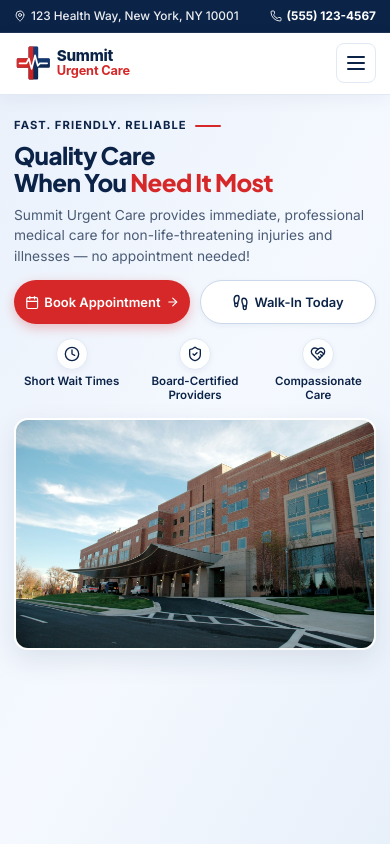
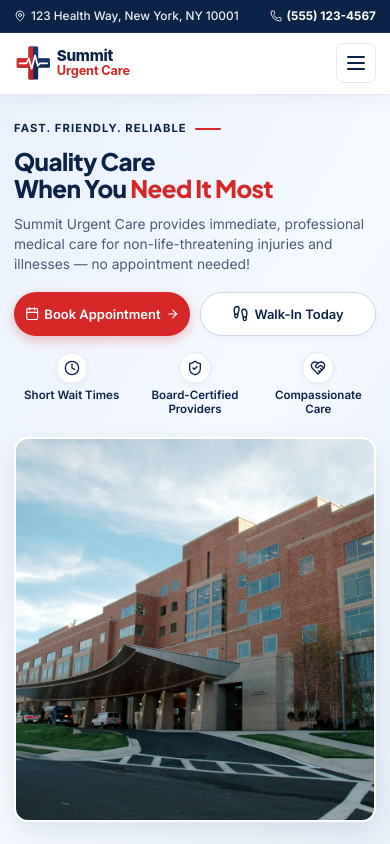
Before and after one commit to ZainSiddique291/Summit_Urgent_Care, a React (Vite) app: page / in a window 390 px wide. Shown: the top 844 px of the page. Built offline with nearby package versions, Linux system fonts and the light colour scheme.

Commit message:
Balance mobile Hero alignment and viewport fit

```diff
--- a/src/components/Hero.css
+++ b/src/components/Hero.css
@@ -147,11 +147,11 @@
   }
 }
 
-/* Tablet & Mobile: top-aligned Hero close to navbar while keeping next section below fold */
+/* Tablet & Mobile: top-aligned Hero with balanced vertical fill and no bottom void */
 @media (max-width: 880px) {
   .hero {
     min-height: calc(100svh - 108px);
-    align-items: flex-start;
+    align-items: stretch;
   }
 
   .hero__bg-photo-wrap {
@@ -159,16 +159,18 @@
   }
 
   .hero__inner {
-    padding-top: 20px;
-    padding-bottom: 24px;
+    width: 100%;
+    padding-top: clamp(16px, 2.5svh, 26px);
+    padding-bottom: clamp(18px, 2.8svh, 28px);
     display: flex;
     flex-direction: column;
     justify-content: flex-start;
-    gap: 20px;
+    gap: clamp(16px, 2.6svh, 26px);
   }
 
   .hero__content {
     max-width: 100%;
+    flex-shrink: 0;
   }
 
   .hero__title {
@@ -176,7 +178,11 @@
   }
 
   .hero__mobile-media {
+    position: relative;
     display: block;
+    flex: 1 1 0;
+    min-height: 170px;
+    max-height: 450px;
     border-radius: var(--radius-lg);
     overflow: hidden;
     box-shadow: var(--shadow-md);
@@ -184,9 +190,12 @@
   }
 
   .hero__mobile-img {
+    position: absolute;
+    inset: 0;
     width: 100%;
-    height: clamp(175px, 29svh, 320px);
+    height: 100%;
     object-fit: cover;
+    object-position: center;
   }
 }
 
@@ -198,21 +207,21 @@
 
 @media (max-width: 700px) {
   .hero {
-    min-height: calc(100svh - 94px);
+    min-height: calc(100svh - 95px);
   }
 }
 
 @media (max-width: 640px) {
   .hero__inner {
-    padding-top: 16px;
-    padding-bottom: 20px;
-    gap: 16px;
+    padding-top: clamp(12px, 2.2svh, 24px);
+    padding-bottom: clamp(14px, 2.6svh, 26px);
+    gap: clamp(13px, 2.4svh, 26px);
   }
 
   .hero__eyebrow {
     font-size: 0.7rem;
     gap: 8px;
-    margin-bottom: 7px;
+    margin-bottom: clamp(6px, 1.2svh, 12px);
   }
 
   .hero__eyebrow-line {
@@ -221,20 +230,20 @@
 
   .hero__title {
     font-size: clamp(1.48rem, 6.2vw, 1.92rem);
-    margin-bottom: 9px;
+    margin-bottom: clamp(8px, 1.4svh, 14px);
   }
 
   .hero__description {
     font-size: clamp(0.86rem, 3.3vw, 0.94rem);
     line-height: 1.48;
-    margin-bottom: 14px;
+    margin-bottom: clamp(12px, 2svh, 20px);
   }
 
   .hero__buttons {
     display: grid;
     grid-template-columns: 1fr 1fr;
     gap: 10px;
-    margin-bottom: 14px;
+    margin-bottom: clamp(12px, 2svh, 20px);
   }
 
   .hero__buttons .btn {
@@ -274,22 +283,23 @@
     max-width: none;
   }
 
-  .hero__mobile-img {
-    height: clamp(150px, 27svh, 270px);
+  .hero__mobile-media {
+    min-height: 145px;
+    max-height: 450px;
   }
 }
 
 @media (max-width: 380px) {
   .hero {
-    min-height: calc(100svh - 88px);
+    min-height: calc(100svh - 89px);
   }
 }
 
 @media (max-width: 360px) {
   .hero__inner {
-    padding-top: 12px;
-    padding-bottom: 14px;
-    gap: 12px;
+    padding-top: 10px;
+    padding-bottom: 12px;
+    gap: 10px;
   }
 
   .hero__description {
@@ -308,7 +318,7 @@
     display: none;
   }
 
-  .hero__mobile-img {
-    height: clamp(135px, 24svh, 220px);
+  .hero__mobile-media {
+    min-height: 120px;
   }
 }
```
